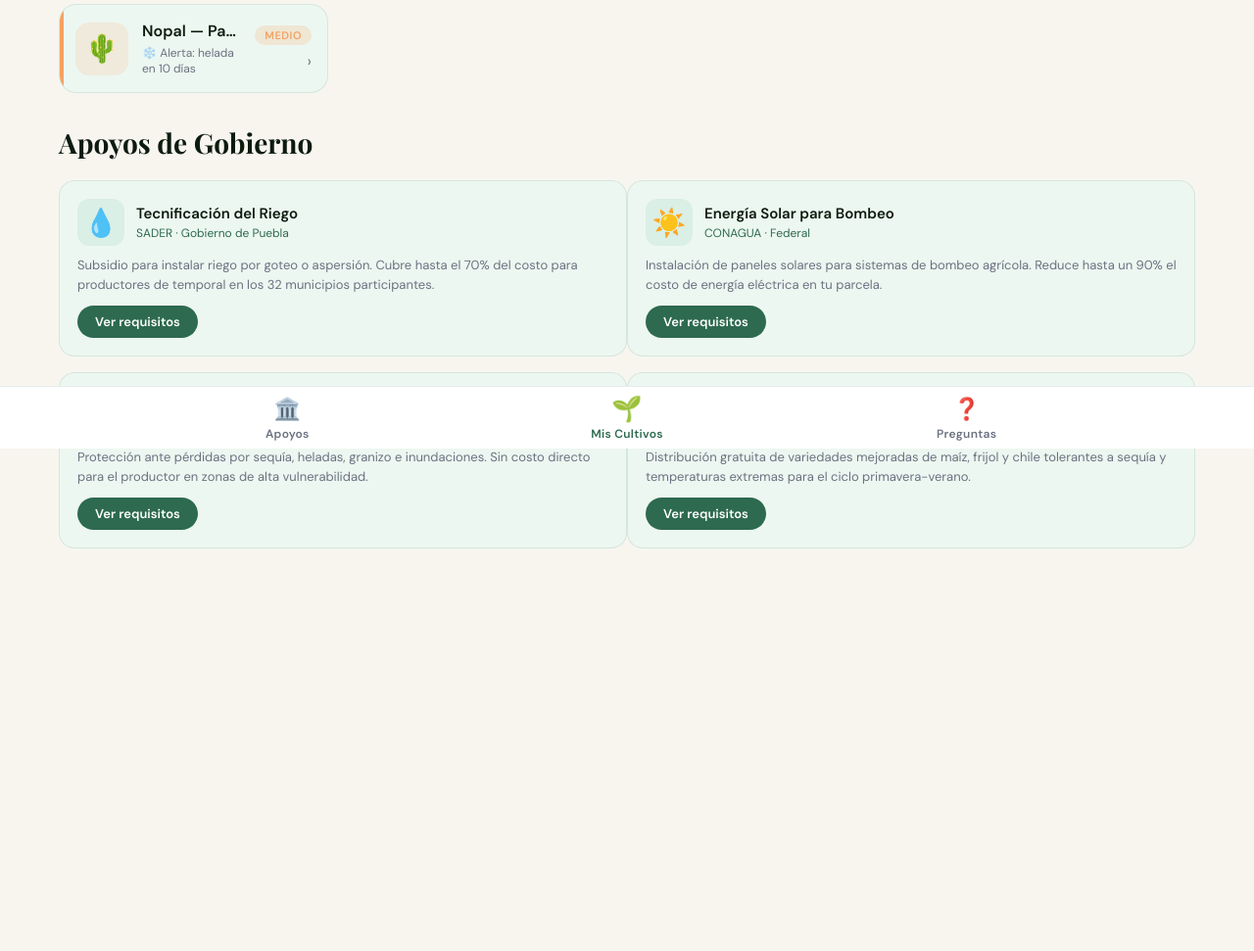
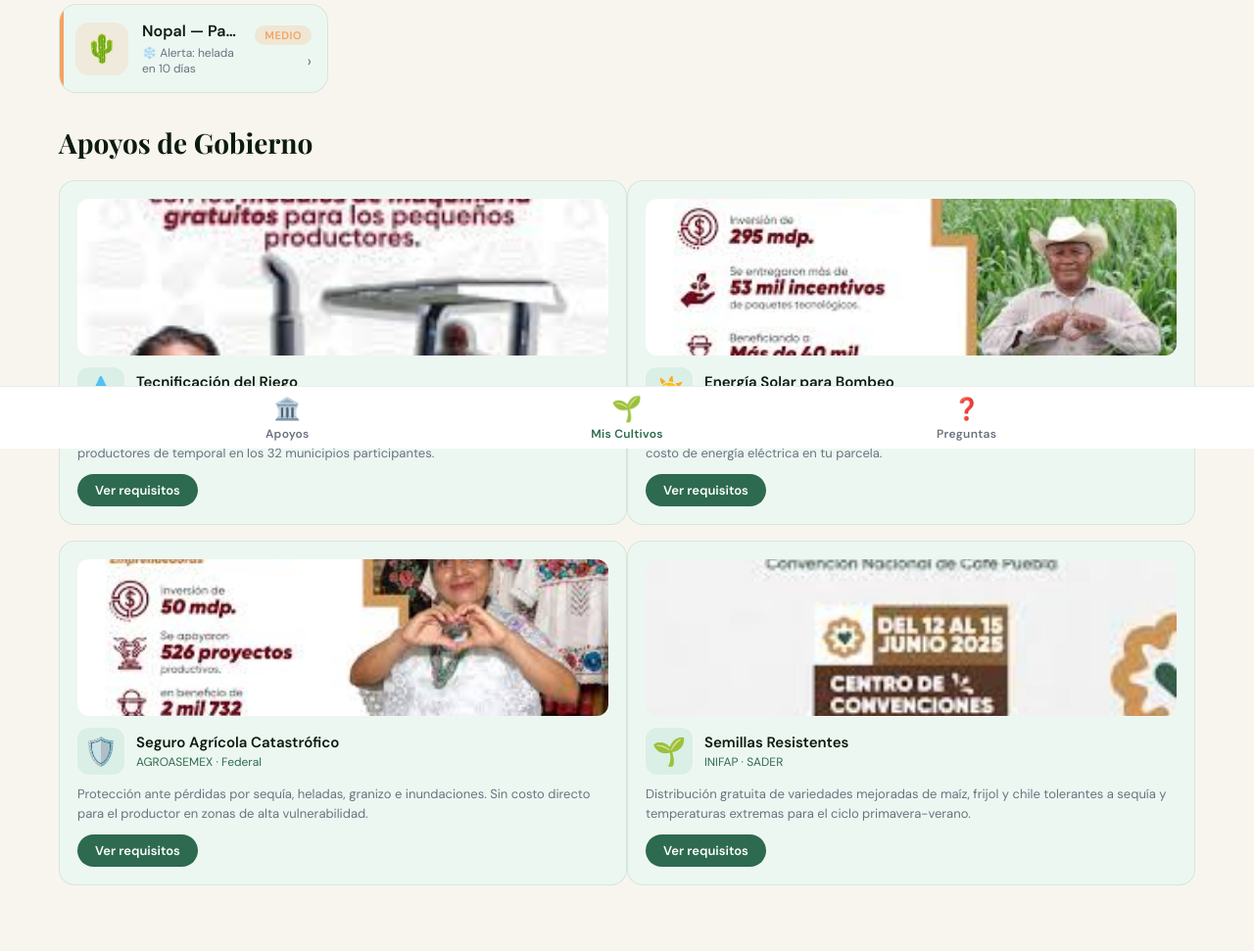
Before and after one commit to DiegoEustaquio12/MyHack, a Flask app: page /dashboard in a window 1280 px wide. Shown: the part 342-1313 px from the top of the page at 98% size. Before the commit the page ends 902 px from the top, so only its background shows below. Run offline with Flask 3, Linux system fonts and the light colour scheme; the visitor is signed in with stand-in values (Sample User, id 1).

Commit message:
imagenes gobierno en web

```diff
--- a/app/static/dash.css
+++ b/app/static/dash.css
@@ -631,3 +631,15 @@
 .apoyo-card:hover .apoyo-img img {
   transform: scale(1.05);
 }
+
+img {
+  max-width: 100%;
+  height: auto;
+}
+
+.hero-bg {
+  width: 100%;
+  height: 100%;
+  object-fit: cover;      /* ← esto es clave */
+  object-position: center;
+}
--- a/app/templates/dashboard.html
+++ b/app/templates/dashboard.html
@@ -111,6 +111,9 @@
       <p class="screen-title">Apoyos de Gobierno</p>
 
       <div class="apoyo-card">
+          <div class="apoyo-img">
+    <img src="/static/img/gobierno1.jpg" alt="Riego por goteo" />
+  </div>
         <div class="apoyo-header">
           <div class="apoyo-icon">💧</div>
           <div>
@@ -123,6 +126,9 @@
       </div>
 
       <div class="apoyo-card" style="animation-delay:0.08s">
+        <div class="apoyo-img">
+    <img src="/static/img/gobierno2.jpg" alt="Riego por goteo" />
+  </div>
         <div class="apoyo-header">
           <div class="apoyo-icon">☀️</div>
           <div>
@@ -135,6 +141,9 @@
       </div>
 
       <div class="apoyo-card" style="animation-delay:0.16s">
+        <div class="apoyo-img">
+    <img src="/static/img/gobierno3.jpg" alt="Riego por goteo" />
+  </div>
         <div class="apoyo-header">
           <div class="apoyo-icon">🛡️</div>
           <div>
@@ -147,6 +156,9 @@
       </div>
 
       <div class="apoyo-card" style="animation-delay:0.24s">
+        <div class="apoyo-img">
+    <img src="/static/img/gobierno4.jpg" alt="Riego por goteo" />
+  </div>
         <div class="apoyo-header">
           <div class="apoyo-icon">🌱</div>
           <div>
```
Also changed, not shown: app/templates/login.html (deleted), app/templates/principal.html (deleted).
